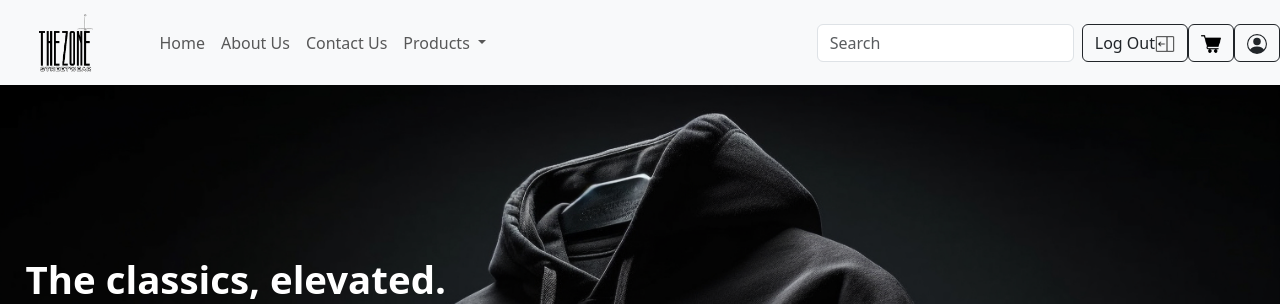
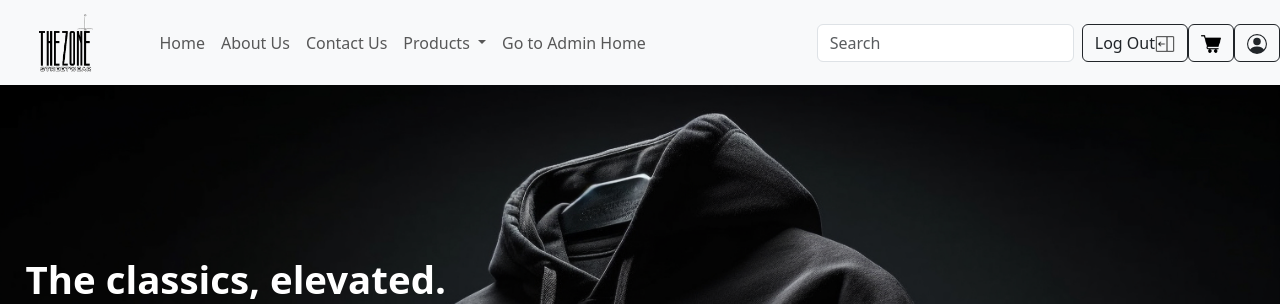
Before and after one commit to Developer-Nadeem/TheZone-Ecommerce-Store, a PHP site: page /index.php in a window 1280 px wide. Shown: the top 304 px of the page. Run offline with PHP 8.4, Linux system fonts and the light colour scheme; a user stored in the database is signed in; data comes from the database, SQL or seed files in the repository; some libraries are stand-ins or nearby versions.

Commit message:
Admins can now go to the main website from the admin homepage by clicking on the logo in the admin navbar. Added link for admins on the main website, so they can go to the admin homepage.

```diff
--- a/adminnavbar.php
+++ b/adminnavbar.php
@@ -1,7 +1,7 @@
 <header>
     <nav class="navbar navbar-expand-lg bg-body-tertiary">
         <div class="container-fluid">
-            <a class="navbar-brand" href="adminhomepage.php"><img class="img-fluid logo" src="../TheZone/images/logo-tp.png"
+            <a class="navbar-brand" href="index.php"><img class="img-fluid logo" src="../TheZone/images/logo-tp.png"
                     alt="Logo"></a>
             <button class="navbar-toggler" type="button" data-bs-toggle="collapse"
                 data-bs-target="#navbarSupportedContent" aria-controls="navbarSupportedContent" aria-expanded="false"
--- a/navbar.php
+++ b/navbar.php
@@ -33,6 +33,13 @@
                             <li><a class="dropdown-item" href="products-trainer.php">Trainers</a></li>
                         </ul>
                     </li>
+                    <li class="nav-item">
+                        <?php
+                        if (isset($_SESSION['email']) && $_SESSION['isAdmin'] == 1){
+                            echo '<a class="nav-link" href="adminhomepage.php">Go to Admin Home</a>';
+                        }
+                        ?>
+                    </li>
                 </ul>
                 <form class="d-flex" role="search" action="search_products.php" method="get">
                     <input class="form-control me-2" type="search" placeholder="Search" aria-label="Search" name="search_data" autocomplete="off">
```
